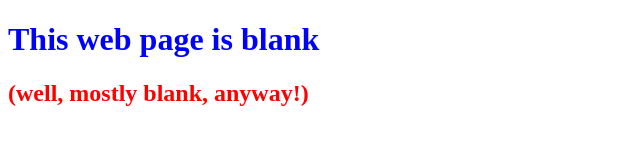
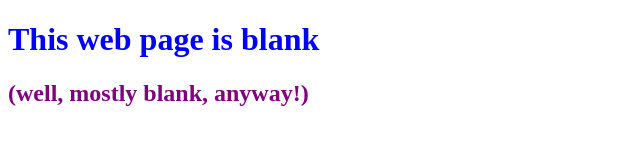
Before and after one commit to gjunky/0main_openSAP_repo, a plain HTML site: page index.html in a window 1280 px wide. Shown: the whole page, without its empty margins (0-640 px from the left). Drawn offline with Linux system fonts and the light colour scheme.

Commit message:
Changed 2nd header color to Purple

```diff
--- a/index.html
+++ b/index.html
@@ -6,6 +6,6 @@
 	</head>
 	<body>
 		<h1 style = "color: Blue">This web page is blank</h1>
-		<h2 style = "color: Red">(well, mostly blank, anyway!)</h2>
+		<h2 style = "color: Purple">(well, mostly blank, anyway!)</h2>
 	</body>
 </html>
```
